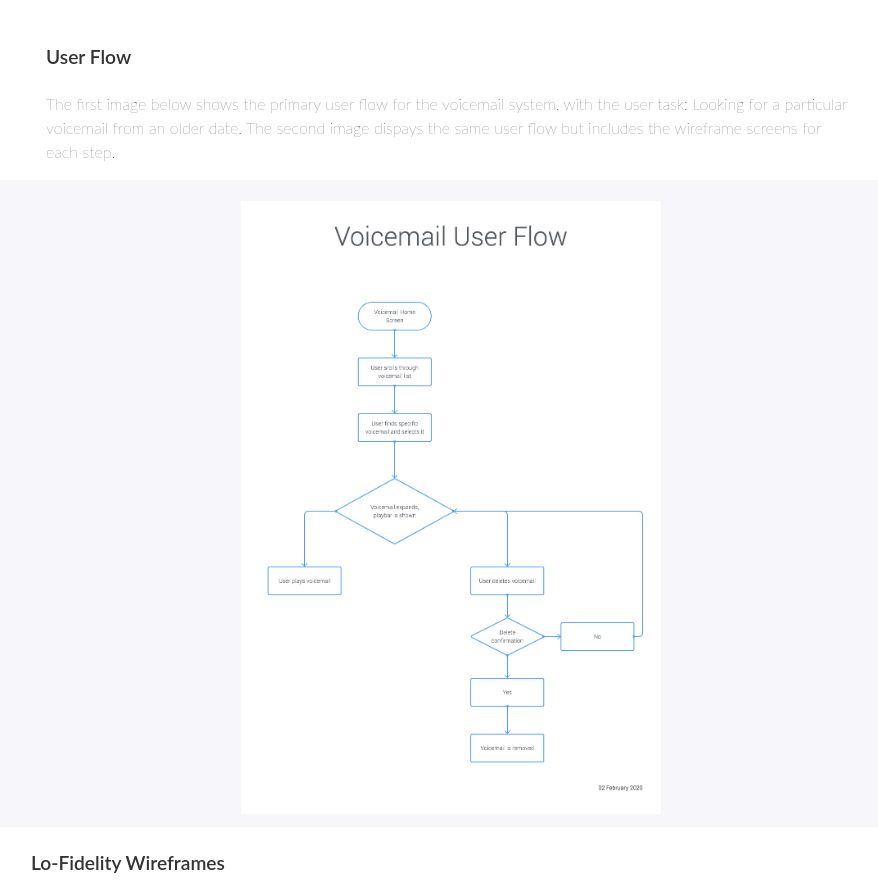
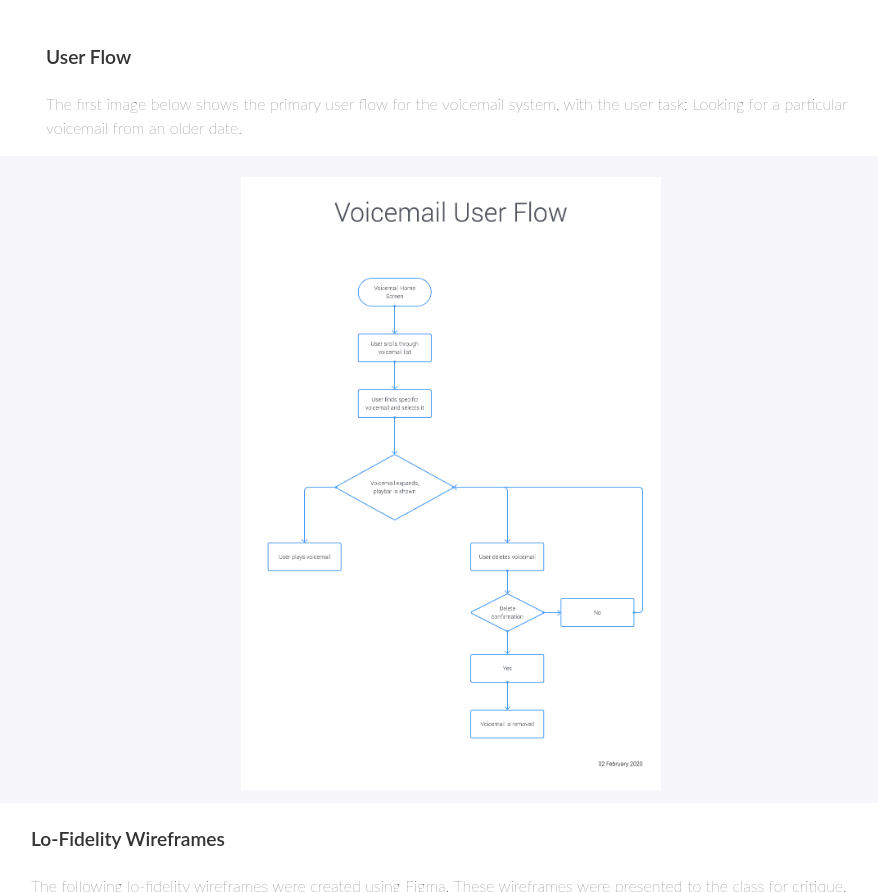
Before and after one commit to sumaiya-saleem/myportfolio, a plain HTML site: page voicemail.html in a window 1280 px wide. Shown: the part 1579-2471 px from the top of the page, without its empty margins (189-1067 px from the left). Drawn offline with Linux system fonts and the light colour scheme.

Commit message:
Update voicemail.html

```diff
--- a/voicemail.html
+++ b/voicemail.html
@@ -117,7 +117,7 @@
 			<div class="row">
 			<div class="col-md-12 mt-0">
 				<h4> User Flow</h4>
-				<p class="mt-4"> The first image below shows the primary user flow for the voicemail system, with the user task: Looking for a particular voicemail from an older date. The second image dispays the same user flow but includes the wireframe screens for each step.
+				<p class="mt-4"> The first image below shows the primary user flow for the voicemail system, with the user task: Looking for a particular voicemail from an older date.
 
 				</p>
 			</div>
```
